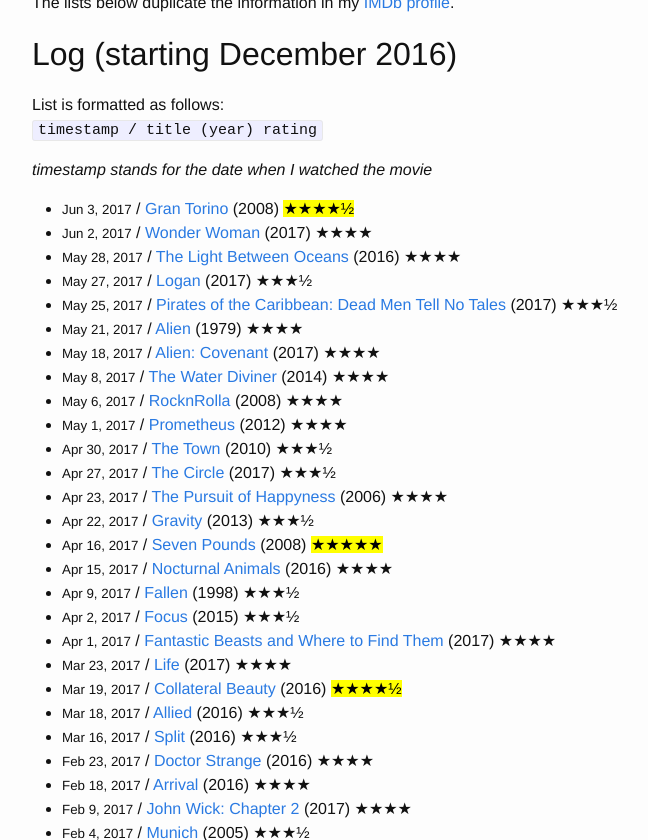
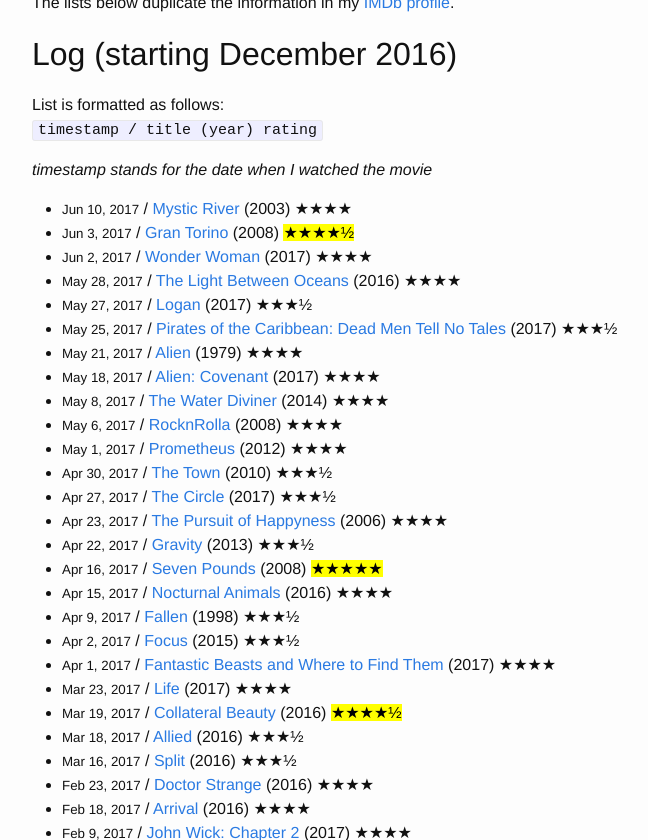
Before and after one commit to aspyatkin/personal-website, a Jekyll site: the page built from movie-list.md, in a window 1280 px wide and 900 px high, scrolled down 452 px, cut to the strip 60-900 px from the top of the window. Shown: the whole strip, without its empty margins (238-886 px from the left). Built offline with Jekyll 4.4.1, drawn with Linux system fonts in a browser that asks for light colours.

Commit message:
Update movie list

```diff
--- a/movie-list.md
+++ b/movie-list.md
@@ -5,6 +5,12 @@
 permalink: /movie-list/
 top_ndx: 4
 log_list:
+  - date: 'Jun 10, 2017'
+    title: 'Mystic River'
+    year: 2003
+    rating: 4
+    url: 'http://www.imdb.com/title/tt0327056/'
+
   - date: 'Jun 3, 2017'
     title: 'Gran Torino'
     year: 2008
```
